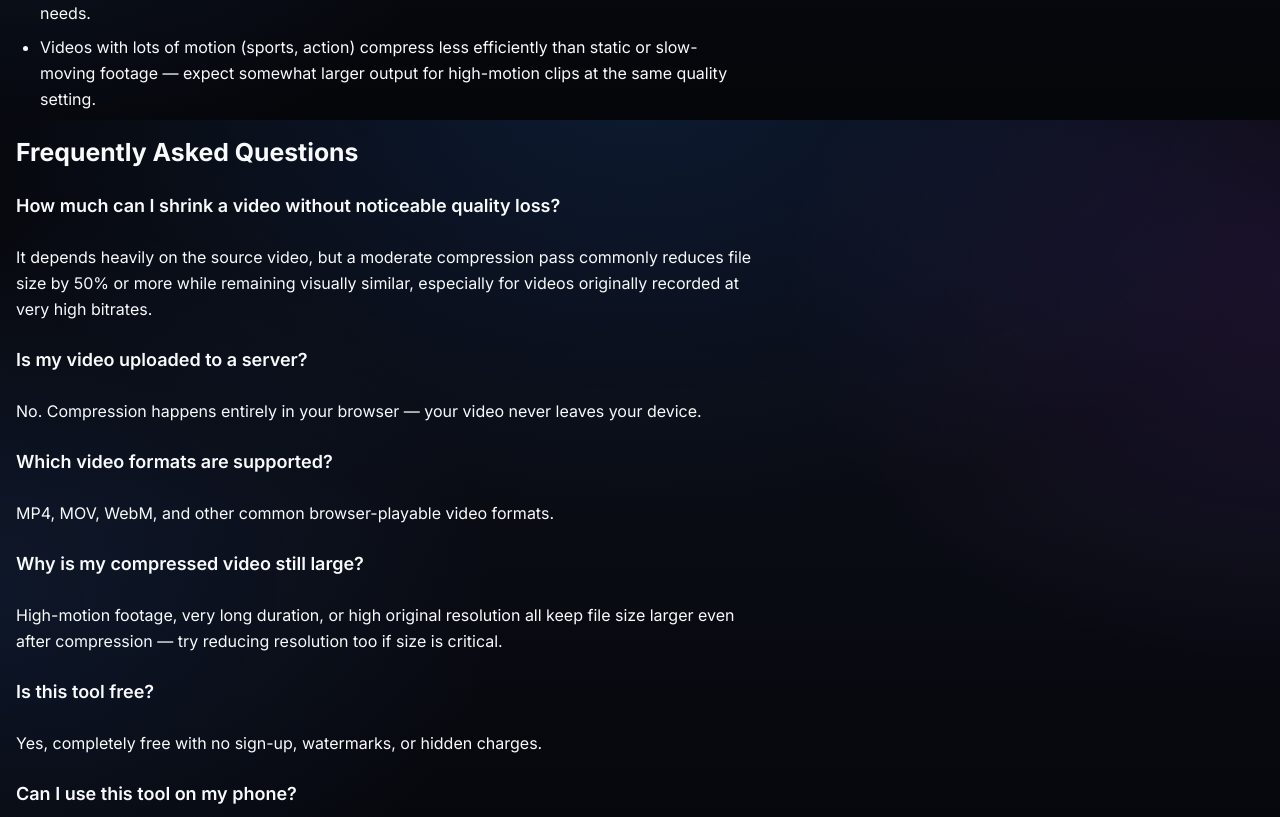
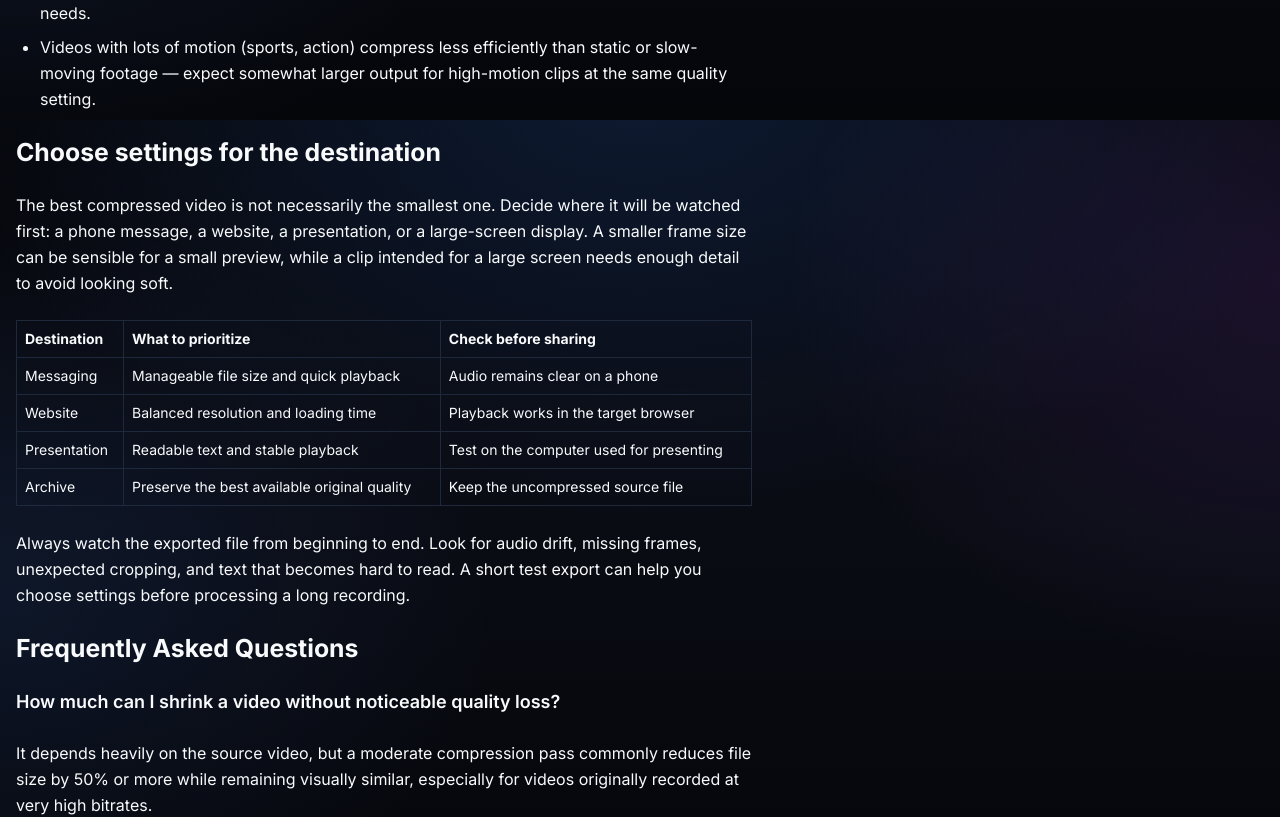
Before and after one commit to surajkumar122024-star/ok01, a Next.js app: page /blog/how-to-compress-video-files in a window 1280 px wide. Shown: the part 2280-3097 px from the top of the page. Built offline with nearby package versions, Linux system fonts and the light colour scheme.

Commit message:
Add unique topic-specific section to blog guide

```diff
--- a/src/app/blog/how-to-compress-video-files/page.tsx
+++ b/src/app/blog/how-to-compress-video-files/page.tsx
@@ -100,6 +100,30 @@ export default function VideoCompressorGuideArticle() {
           <li>Videos with lots of motion (sports, action) compress less efficiently than static or slow-moving footage — expect somewhat larger output for high-motion clips at the same quality setting.</li>
           </ul>
 
+          <h2 className="text-2xl font-bold mt-8">Choose settings for the destination</h2>
+          <p>
+            The best compressed video is not necessarily the smallest one. Decide where it will be
+            watched first: a phone message, a website, a presentation, or a large-screen display.
+            A smaller frame size can be sensible for a small preview, while a clip intended for a
+            large screen needs enough detail to avoid looking soft.
+          </p>
+          <div className="overflow-x-auto">
+            <table className="w-full text-sm border-collapse">
+              <thead><tr><th className="border p-2 text-left">Destination</th><th className="border p-2 text-left">What to prioritize</th><th className="border p-2 text-left">Check before sharing</th></tr></thead>
+              <tbody>
+                <tr><td className="border p-2">Messaging</td><td className="border p-2">Manageable file size and quick playback</td><td className="border p-2">Audio remains clear on a phone</td></tr>
+                <tr><td className="border p-2">Website</td><td className="border p-2">Balanced resolution and loading time</td><td className="border p-2">Playback works in the target browser</td></tr>
+                <tr><td className="border p-2">Presentation</td><td className="border p-2">Readable text and stable playback</td><td className="border p-2">Test on the computer used for presenting</td></tr>
+                <tr><td className="border p-2">Archive</td><td className="border p-2">Preserve the best available original quality</td><td className="border p-2">Keep the uncompressed source file</td></tr>
+              </tbody>
+            </table>
+          </div>
+          <p>
+            Always watch the exported file from beginning to end. Look for audio drift, missing
+            frames, unexpected cropping, and text that becomes hard to read. A short test export can
+            help you choose settings before processing a long recording.
+          </p>
+
           <h2 id="faq" className="text-2xl font-bold mt-8">Frequently Asked Questions</h2>
           <h3 className="text-lg font-semibold mt-4">How much can I shrink a video without noticeable quality loss?</h3>
           <p>It depends heavily on the source video, but a moderate compression pass commonly reduces file size by 50% or more while remaining visually similar, especially for videos originally recorded at very high bitrates.</p>
```
